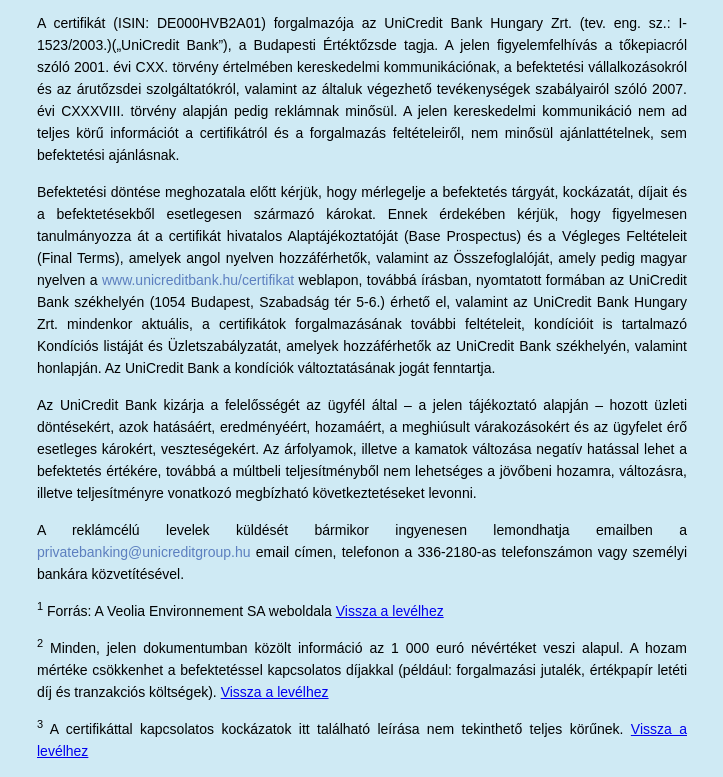
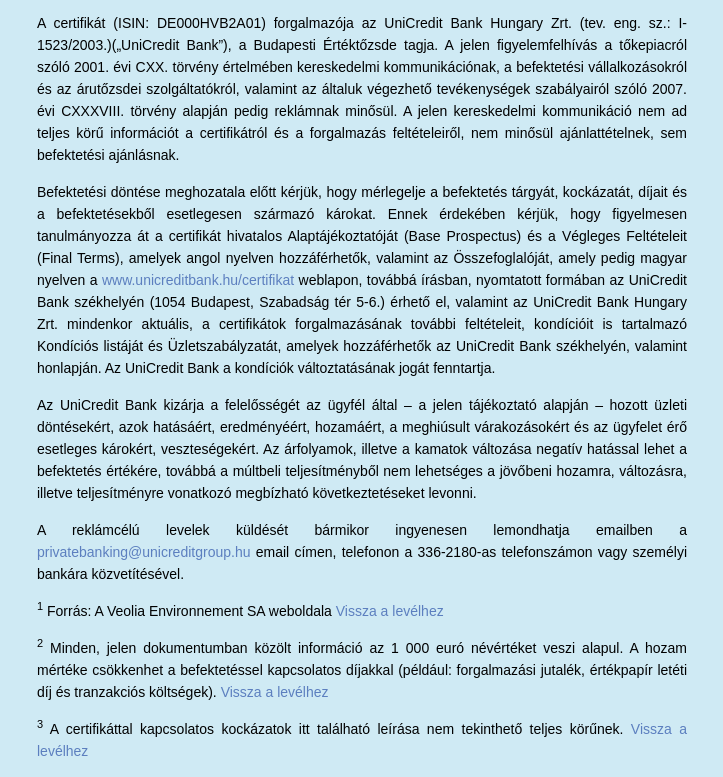
Before and after one commit to bunderas/UC_PB_Certifikat_eDM_20170216, a plain HTML site: page index.html in a window 1280 px wide. Shown: the part 2233-3010 px from the top of the page, without its empty margins (278-1001 px from the left). Drawn offline with Linux system fonts and the light colour scheme.

Commit message:
linkek megjelenese javitva

```diff
--- a/index.html
+++ b/index.html
@@ -307,7 +307,7 @@ telefonon a 336-2180-as telefonszámon vagy személyi bankára közvetítéséve
 			<sup style="line-height:1px;mso-line-height-rule:exactly;font-size:11px !important;">
 			<a style="text-decoration:none;" name="sup-f-1">1</a></sup>
 				Forrás: A Veolia Environnement SA weboldala
-				<a href="#sup-i-1">Vissza a levélhez</a>
+				<a style="text-decoration:none;color:#5c7fbf;" href="#sup-i-1">Vissza a levélhez</a>
 
 		</p>
 
@@ -323,14 +323,14 @@ telefonon a 336-2180-as telefonszámon vagy személyi bankára közvetítéséve
 			<a style="text-decoration:none;" name="sup-f-2">2</a></sup>
 			Minden, jelen dokumentumban közölt információ az 1 000 euró névértéket veszi alapul. A hozam mértéke csökkenhet a befektetéssel kapcsolatos díjakkal (például: forgalmazási jutalék, értékpapír letéti díj és tranzakciós költségek).
 
-			<a href="#sup-i-2">Vissza a levélhez</a>
+			<a style="text-decoration:none;color:#5c7fbf;" href="#sup-i-2">Vissza a levélhez</a>
 
 		</p>
 		<p style="font-weight: normal; font-style: normal;text-align: justify; font-size: 14px; line-height: 22px; color: #000000; font-family: Arial, sans-serif; padding: 0; margin: 15px 5px 15px 5px;">
 			<sup style="line-height:1px;mso-line-height-rule:exactly;font-size:11px !important;">
 			<a style="text-decoration:none;" name="sup-f-3">3</a></sup>
 			A certifikáttal kapcsolatos kockázatok itt található leírása nem tekinthető teljes körűnek.
-			<a href="#sup-i-3">Vissza a levélhez</a>
+			<a style="text-decoration:none;color:#5c7fbf;" href="#sup-i-3">Vissza a levélhez</a>
 
 		</p>
 
```
